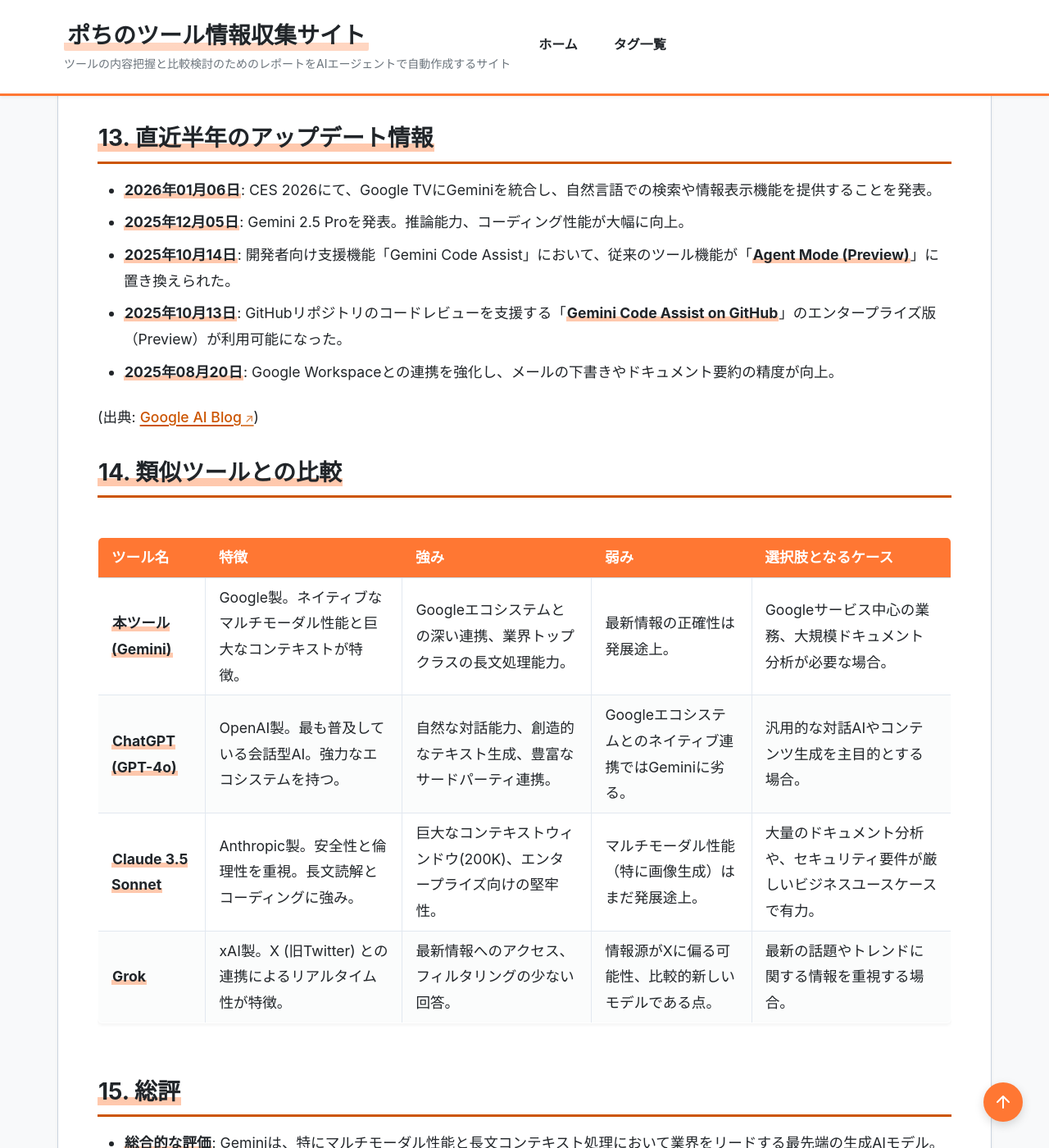
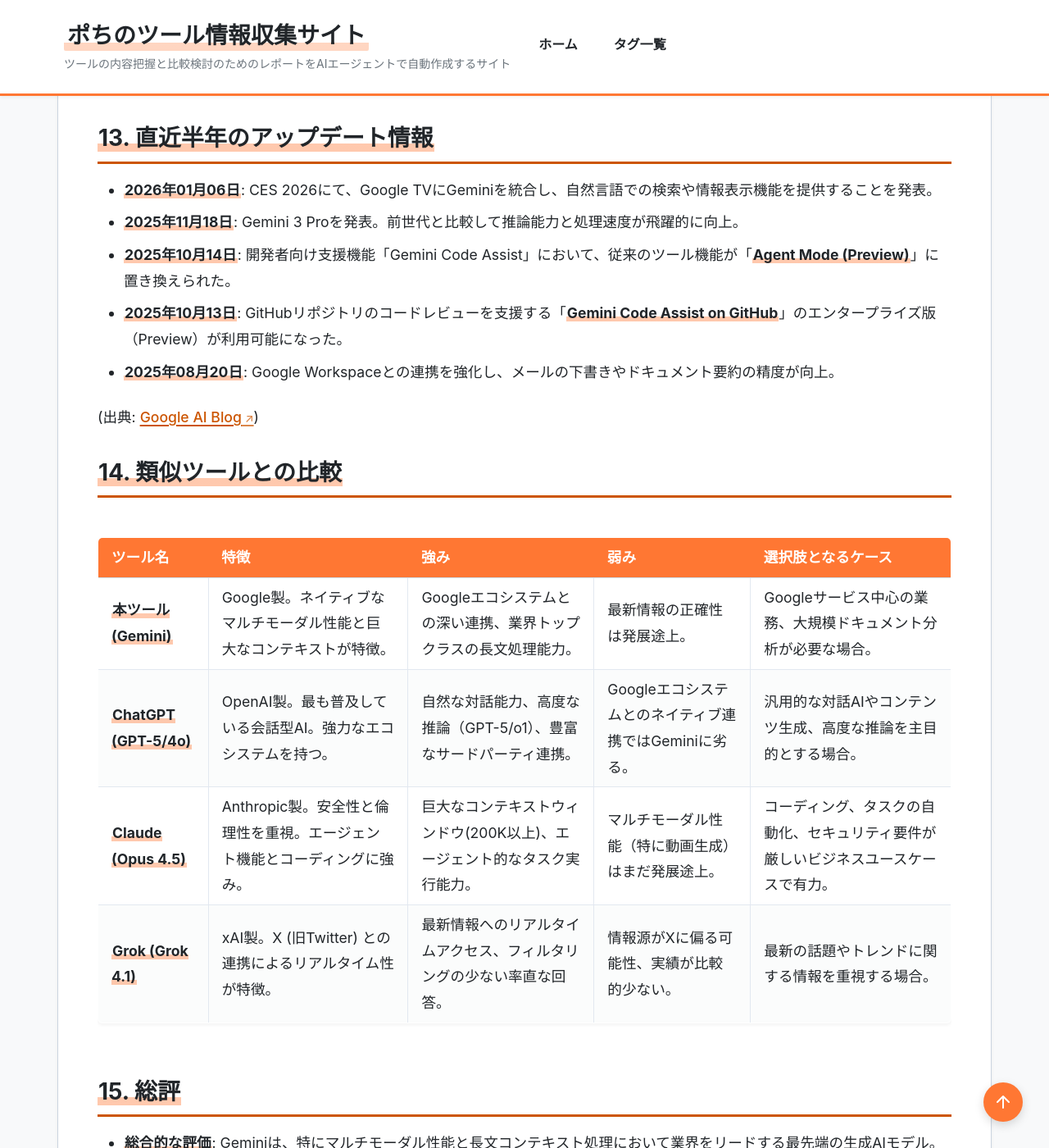
Before and after one commit to aegisfleet/tool-survey-report, a Jekyll site: the page built from _reports/gemini.md, in a window 1280 px wide and 1400 px high, scrolled down 7624 px. Shown: the whole window at 82% size. Built offline with Jekyll 4.4.1, drawn with Linux system fonts in a browser that asks for light colours; some of the changed text lies outside the part shown.

Commit message:
Update Gemini report with latest 2026 info: Gemini 3 Pro, Gemini AI Pro plan, and updated competitor comparisons.

```diff
--- a/_reports/gemini.md
+++ b/_reports/gemini.md
@@ -21,7 +21,7 @@ quick_summary:
     - "一般ユーザー"
     - "開発者"
     - "研究者"
-  latest_highlight: "2026年1月にGoogle TVへのGemini機能搭載を発表"
+  latest_highlight: "2025年11月に最新モデルGemini 3 Proを発表"
   update_frequency: "高"
 
 evaluation:
@@ -81,9 +81,9 @@ relationships:
 * **高度な推論能力**: 複雑な問題に対して、思考のステップを経てより正確な回答を導き出す「思考チェーン(Reasoning)」能力。
 * **長文コンテキスト処理**: 最大100万トークンという非常に長いコンテキストウィンドウを持ち、大量のドキュメント（最大1,500ページ）やコード（3万行）を一度に処理可能。
 * **多様なモデルファミリー**:
-  * **Gemini 2.5 Pro**: コーディングや複雑なタスクに最適な高性能モデル。
-  * **Gemini 2.5 Flash**: 日常的なタスクで高速なパフォーマンスを発揮するモデル。
-  * **Gemini 2.5 Flash-Lite**: 大量処理に適したコスト効率の高い軽量モデル。
+  * **Gemini 3 Pro**: コーディングや複雑なタスクに最適な高性能モデル。
+  * **Gemini 3 Flash**: 日常的なタスクで高速なパフォーマンスを発揮するモデル。
+  * **Gemini 3 Flash-Lite**: 大量処理に適したコスト効率の高い軽量モデル。
 * **APIと開発者ツール**: Google AI StudioやGemini API (Google AI aPaaS) を通じて、開発者が自身のアプリケーションにGeminiを統合可能。
 * **Agent Mode (Preview)**: 開発者向け機能(Gemini Code Assist)の一部として提供。対話を通じて、複数ステップにわたる複雑なタスクや目標の達成を支援する。
 
@@ -99,20 +99,20 @@ relationships:
 * **最新情報の正確性**: 最新の出来事や変化の速い情報については、不正確な回答をすることがある（一般的な生成AIの課題）。
 * **ハルシネーション**: 事実に基づかない情報を生成する可能性があるため、特に専門的な内容についてはファクトチェックが必要。
 * **日本語のニュアンス**: 日本語の複雑なニュアンスや文化的背景を完全には理解できない場合がある。
-* **コスト**: 高性能なモデル（特に2.5 Pro）をAPI経由で大量に使用する場合、コストが高額になる可能性がある。
+* **コスト**: 高性能なモデル（特に3 Pro）をAPI経由で大量に使用する場合、コストが高額になる可能性がある。
 
 ## **6. 料金プラン**
 
 | プラン名 | 料金 | 主な特徴 |
 |---------|------|---------|
 | **Gemini** | 無料 | Web版Gemini。標準モデルへのアクセス。 |
-| **Gemini Advanced** | $20/月 | 高性能な1.5 Proモデルへのアクセス。Google One AI Premiumプランの一部として提供。 |
+| **Gemini AI Pro** | $20/月 | 高性能な3 Proモデルへのアクセス。Google One AI Premiumプランの一部として提供。 |
 | **Gemini API** | 従量課金 | モデルと入出力トークン数に応じた課金。 |
 
 * **課金体系**:
     * **Web版**: サブスクリプション（月額）
     * **API**: トークン単位の従量課金制
-* **無料トライアル**: Gemini Advancedに2ヶ月の無料トライアルが提供される場合がある。
+* **無料トライアル**: Gemini AI Proに2ヶ月の無料トライアルが提供される場合がある。
 
 ## **7. 導入実績・事例**
 
@@ -170,7 +170,7 @@ relationships:
 ## **13. 直近半年のアップデート情報**
 
 * **2026年01月06日**: CES 2026にて、Google TVにGeminiを統合し、自然言語での検索や情報表示機能を提供することを発表。
-* **2025年12月05日**: Gemini 2.5 Proを発表。推論能力、コーディング性能が大幅に向上。
+* **2025年11月18日**: Gemini 3 Proを発表。前世代と比較して推論能力と処理速度が飛躍的に向上。
 * **2025年10月14日**: 開発者向け支援機能「Gemini Code Assist」において、従来のツール機能が「**Agent Mode (Preview)**」に置き換えられた。
 * **2025年10月13日**: GitHubリポジトリのコードレビューを支援する「**Gemini Code Assist on GitHub**」のエンタープライズ版（Preview）が利用可能になった。
 * **2025年08月20日**: Google Workspaceとの連携を強化し、メールの下書きやドキュメント要約の精度が向上。
@@ -182,9 +182,9 @@ relationships:
 | ツール名 | 特徴 | 強み | 弱み | 選択肢となるケース |
 |---------|------|------|------|------------------|
 | **本ツール (Gemini)** | Google製。ネイティブなマルチモーダル性能と巨大なコンテキストが特徴。 | Googleエコシステムとの深い連携、業界トップクラスの長文処理能力。 | 最新情報の正確性は発展途上。 | Googleサービス中心の業務、大規模ドキュメント分析が必要な場合。 |
-| **ChatGPT (GPT-4o)** | OpenAI製。最も普及している会話型AI。強力なエコシステムを持つ。 | 自然な対話能力、創造的なテキスト生成、豊富なサードパーティ連携。 | Googleエコシステムとのネイティブ連携ではGeminiに劣る。 | 汎用的な対話AIやコンテンツ生成を主目的とする場合。 |
-| **Claude 3.5 Sonnet** | Anthropic製。安全性と倫理性を重視。長文読解とコーディングに強み。 | 巨大なコンテキストウィンドウ(200K)、エンタープライズ向けの堅牢性。 | マルチモーダル性能（特に画像生成）はまだ発展途上。 | 大量のドキュメント分析や、セキュリティ要件が厳しいビジネスユースケースで有力。 |
-| **Grok** | xAI製。X (旧Twitter) との連携によるリアルタイム性が特徴。 | 最新情報へのアクセス、フィルタリングの少ない回答。 | 情報源がXに偏る可能性、比較的新しいモデルである点。 | 最新の話題やトレンドに関する情報を重視する場合。 |
+| **ChatGPT (GPT-5/4o)** | OpenAI製。最も普及している会話型AI。強力なエコシステムを持つ。 | 自然な対話能力、高度な推論（GPT-5/o1）、豊富なサードパーティ連携。 | Googleエコシステムとのネイティブ連携ではGeminiに劣る。 | 汎用的な対話AIやコンテンツ生成、高度な推論を主目的とする場合。 |
+| **Claude (Opus 4.5)** | Anthropic製。安全性と倫理性を重視。エージェント機能とコーディングに強み。 | 巨大なコンテキストウィンドウ(200K以上)、エージェント的なタスク実行能力。 | マルチモーダル性能（特に動画生成）はまだ発展途上。 | コーディング、タスクの自動化、セキュリティ要件が厳しいビジネスユースケースで有力。 |
+| **Grok (Grok 4.1)** | xAI製。X (旧Twitter) との連携によるリアルタイム性が特徴。 | 最新情報へのリアルタイムアクセス、フィルタリングの少ない率直な回答。 | 情報源がXに偏る可能性、実績が比較的少ない。 | 最新の話題やトレンドに関する情報を重視する場合。 |
 
 ## **15. 総評**
 
```
